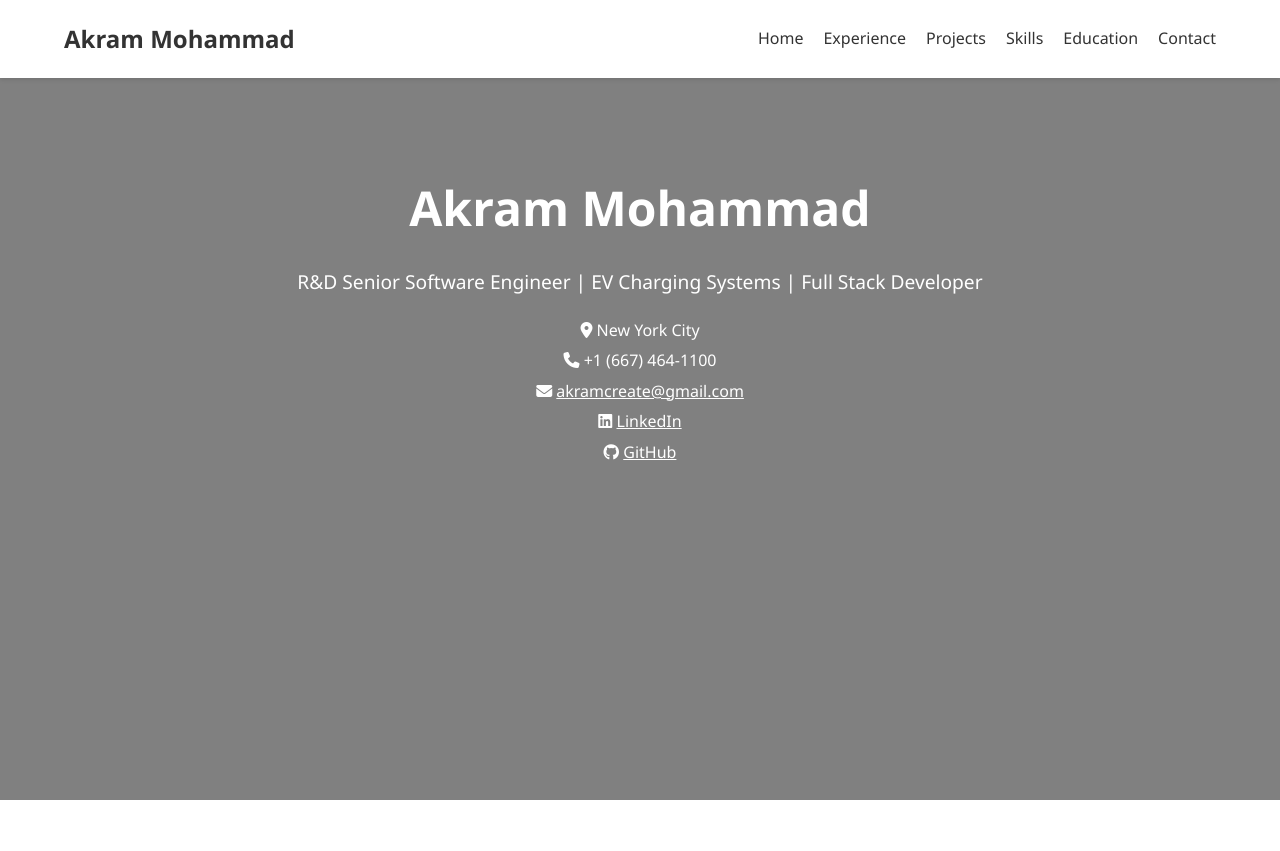
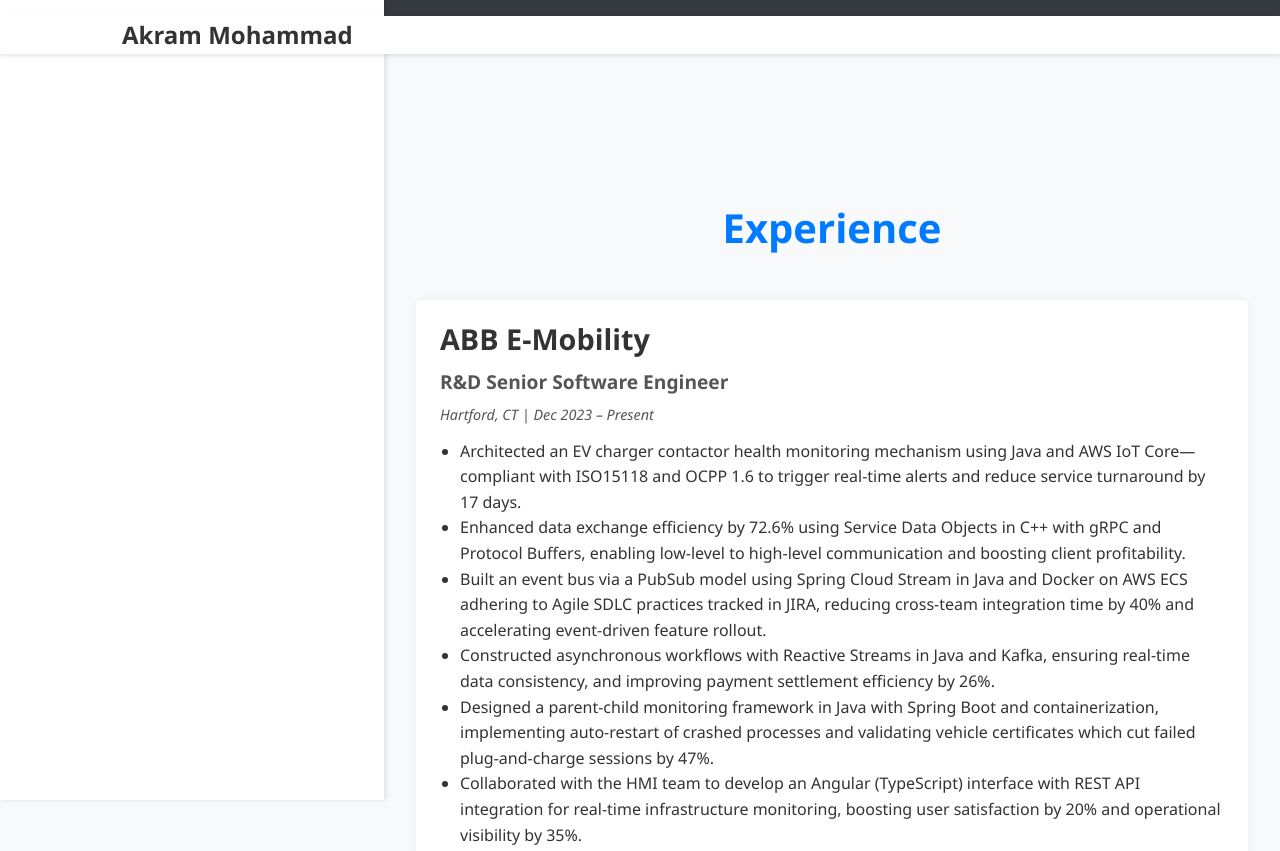
Before and after one commit to Akram1234/p, a plain HTML site: page index.html in a window 1280 px wide. Shown: the top 851 px of the page. Drawn offline with nearby package versions, Linux system fonts and the light colour scheme.

Commit message:
Update index.html

```diff
--- a/index.html
+++ b/index.html
@@ -12,6 +12,113 @@
   <link href="https://cdnjs.cloudflare.com/ajax/libs/aos/2.3.4/aos.css" rel="stylesheet">
   <!-- Custom CSS -->
   <link rel="stylesheet" href="style.css" />
+  <style>
+    /* Global Styles */
+    body {
+      font-family: 'Segoe UI', Tahoma, Geneva, Verdana, sans-serif;
+      background-color: #f8f9fa;
+      color: #333;
+      margin: 0;
+      padding: 0;
+      line-height: 1.6;
+    }
+    .container {
+      max-width: 1100px;
+      margin: auto;
+      padding: 0 2rem;
+    }
+    /* Navigation Bar */
+    header, footer {
+      background: #343a40;
+      color: #fff;
+      padding: 1rem 0;
+    }
+    header .logo a,
+    footer p {
+      color: #fff;
+      text-decoration: none;
+      font-weight: bold;
+    }
+    .navbar .nav-links {
+      list-style: none;
+      display: flex;
+      gap: 1.2rem;
+      margin: 0;
+      padding: 0;
+    }
+    .navbar .nav-links a {
+      color: #fff;
+      text-decoration: none;
+      font-size: 0.95rem;
+    }
+    /* Fixed Home Section (Banner) as a left sidebar */
+    #home {
+      position: fixed;
+      top: 0;
+      left: 0;
+      width: 30%;
+      height: 100vh;
+      padding: 2rem;
+      background: #fff;
+      overflow-y: auto;
+      box-shadow: 2px 0 5px rgba(0, 0, 0, 0.1);
+    }
+    /* Main content wrapper shifted to the right */
+    .main-content {
+      margin-left: 30%;
+      padding: 2rem;
+    }
+    /* Section Titles for content in main-content */
+    .main-content h2 {
+      margin-top: 2rem;
+      text-align: center;
+      font-weight: 600;
+    }
+    /* Section Items (Experience, Projects, Education) */
+    .experience-item,
+    .project-item,
+    .education-item {
+      background: #fff;
+      margin: 1.5rem 0;
+      padding: 1rem 1.5rem;
+      border-radius: 6px;
+      box-shadow: 0 0 10px rgba(0, 0, 0, 0.05);
+    }
+    .location-date {
+      font-style: italic;
+      color: #555;
+      margin-bottom: 0.8rem;
+    }
+    ul {
+      list-style: disc;
+      margin-left: 1.5rem;
+    }
+    ul.skills-list li {
+      margin-bottom: 0.5rem;
+    }
+    /* Contact Form Styling */
+    #contact-form input, #contact-form textarea {
+      width: 100%;
+      padding: 0.75rem;
+      margin: 0.5rem 0;
+      border: 1px solid #ccc;
+      border-radius: 4px;
+    }
+    #contact-form button {
+      padding: 0.75rem 1.5rem;
+      border: none;
+      border-radius: 4px;
+      background-color: #007bff;
+      color: #fff;
+      cursor: pointer;
+    }
+    #contact-form button:hover {
+      background-color: #0056b3;
+    }
+    a:hover {
+      color: #007bff;
+    }
+  </style>
 </head>
 <body>
   <!-- Navigation Bar -->
@@ -33,7 +140,7 @@
     </nav>
   </header>
 
-  <!-- Home Section -->
+  <!-- Home Section (Banner remains unchanged) -->
   <section id="home" class="home-section">
     <div class="container" data-aos="fade-up">
       <h1 class="animate__animated animate__fadeInDown">Akram Mohammad</h1>
@@ -48,11 +155,11 @@
     </div>
   </section>
 
+  <!-- Main Content (scrollable area) -->
+  <div class="main-content">
     <!-- Experience Section -->
-  <section id="experience" class="experience-section">
-    <div class="container" data-aos="fade-up">
+    <section id="experience" class="experience-section" data-aos="fade-up">
       <h2>Experience</h2>
-
       <!-- Experience Item: ABB E-Mobility -->
       <div class="experience-item">
         <h3>ABB E-Mobility</h3>
@@ -102,12 +209,10 @@
           <li>Optimized web scraping using Python by cutting runtime from 19.2 to 7 minutes using multi‑threading, and reduced latency of three web apps by 50% through decentralized API design.</li>
         </ul>
       </div>
-    </div>
     </section>
 
     <!-- Projects Section -->
-  <section id="projects" class="projects-section">
-    <div class="container" data-aos="fade-up">
+    <section id="projects" class="projects-section" data-aos="fade-up">
       <h2>Projects</h2>
       <!-- Project Item: Market Place -->
       <div class="project-item">
@@ -125,12 +230,10 @@
           <li>Integrated Apache Kafka with Passport JWT for authentication, handling 10K+ requests at 99.9% uptime; optimized load balancing using NGINX and Redis, processing 15K requests per minute with 25% performance gain.</li>
         </ul>
       </div>
-    </div>
     </section>
 
     <!-- Skills Section -->
-  <section id="skills" class="skills-section">
-    <div class="container" data-aos="fade-up">
+    <section id="skills" class="skills-section" data-aos="fade-up">
       <h2>Skills</h2>
       <ul class="skills-list">
         <li><strong>Languages:</strong> C, C++, Python, Java, Bash, Go</li>
@@ -140,12 +243,10 @@
         <li><strong>Tools:</strong> Git, Hibernate, JIRA, Postman, JMeter, Mocha, JUnit, Tableau, Power BI, Android Studio, ESLint, Maven, BitBucket</li>
         <li><strong>Deployment:</strong> AWS Cloud (S3, RDS, EC2, ECS, Beanstalk, MapReduce, CDK, SNS, SQS), GCP, Docker, Kubernetes, Azure Services</li>
       </ul>
-    </div>
     </section>
 
     <!-- Education Section -->
-  <section id="education" class="education-section">
-    <div class="container" data-aos="fade-up">
+    <section id="education" class="education-section" data-aos="fade-up">
       <h2>Education</h2>
       <div class="education-item">
         <h3>University of Maryland, Baltimore MD</h3>
@@ -155,12 +256,10 @@
         <h3>Indian Institute of Information Technology Jabalpur – India</h3>
         <p><strong>Bachelors in Computer Science</strong> – GPA: 3.7/4.0</p>
       </div>
-    </div>
     </section>
 
     <!-- Contact Section -->
-  <section id="contact" class="contact-section">
-    <div class="container" data-aos="fade-up">
+    <section id="contact" class="contact-section" data-aos="fade-up">
       <h2>Contact Me</h2>
       <form id="contact-form">
         <div class="form-group">
@@ -174,14 +273,15 @@
         </div>
         <button type="submit">Send Message</button>
       </form>
-    </div>
     </section>
 
+    <!-- Footer -->
     <footer>
       <div class="container">
         <p>&copy; 2025 Akram Mohammad. All Rights Reserved.</p>
       </div>
     </footer>
+  </div>
 
   <!-- AOS and Custom Script -->
   <script src="https://cdnjs.cloudflare.com/ajax/libs/aos/2.3.4/aos.js"></script>
```
Lines whose indentation alone changed are shown as unchanged.
